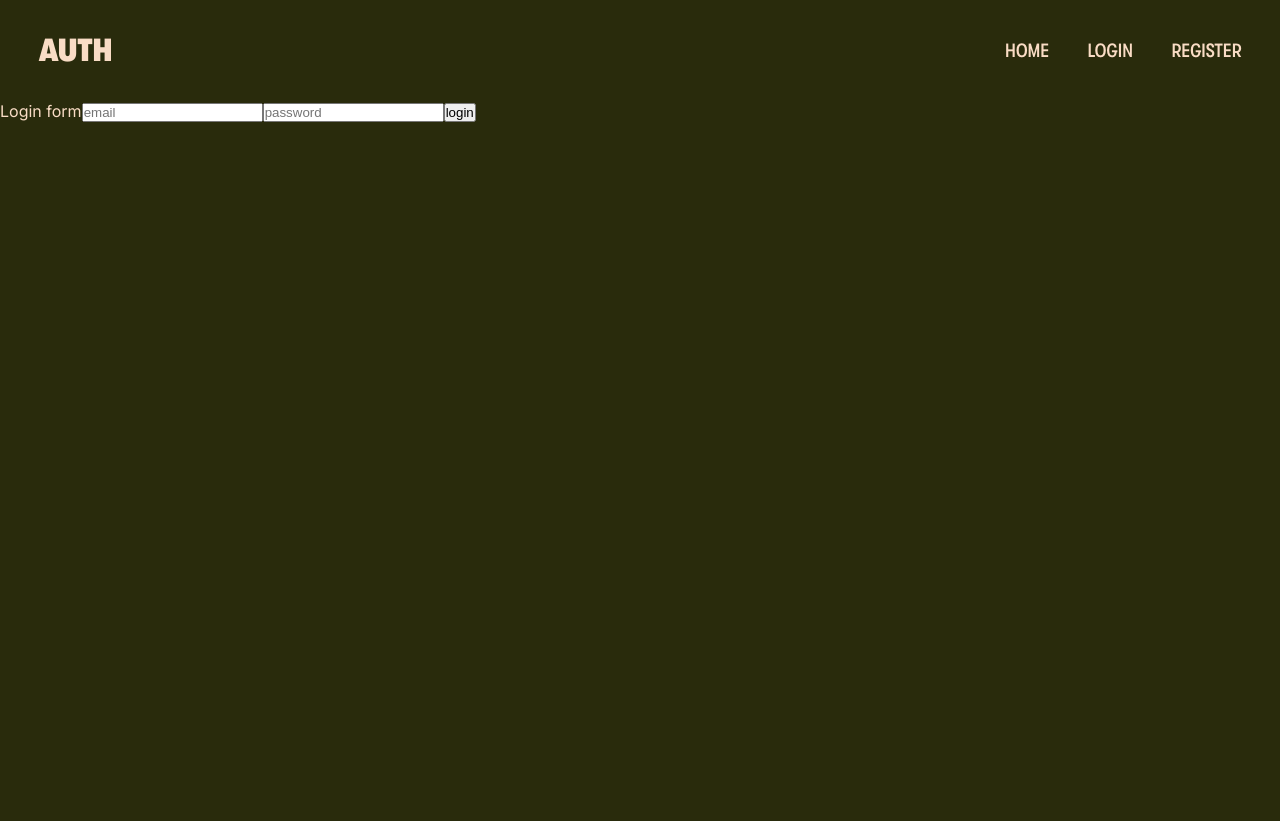
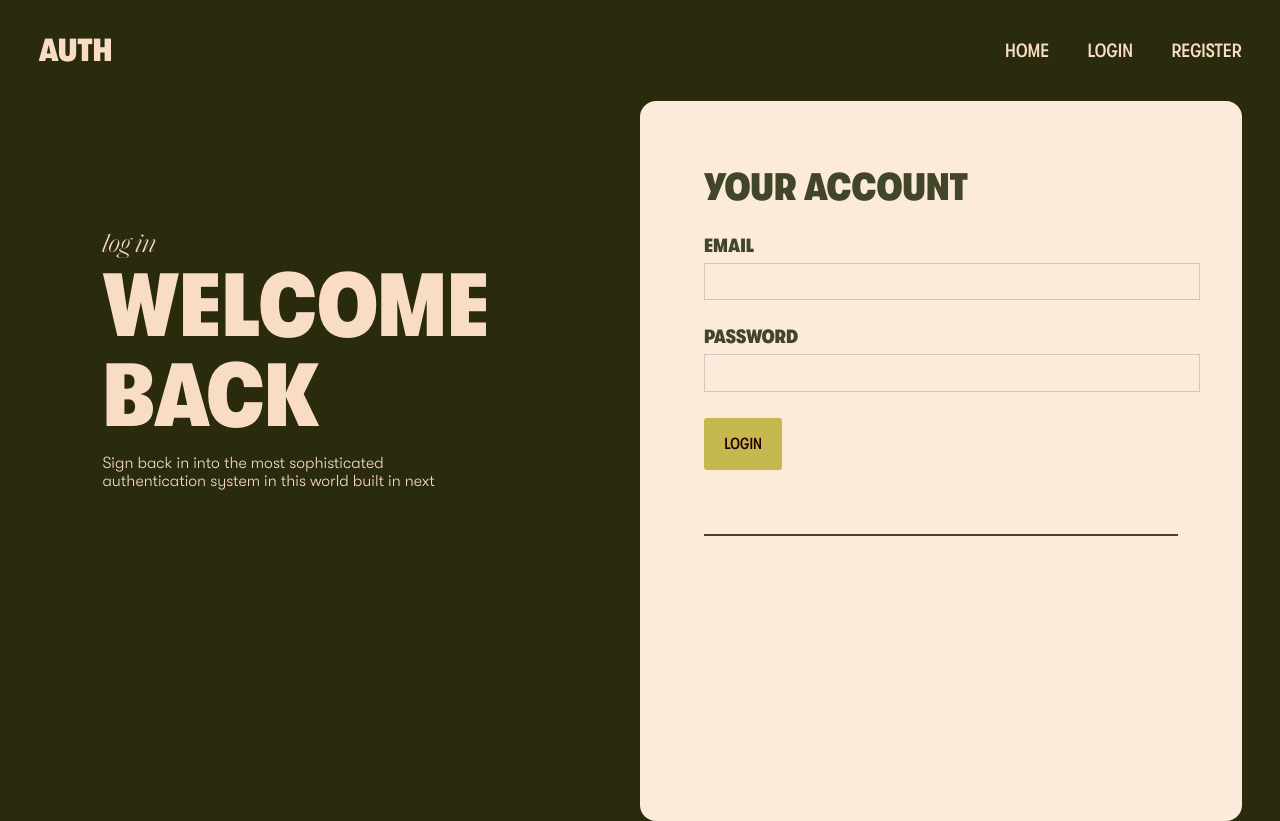
Before and after one commit to PiyushG-dev/nextJS-appwrite-auth, a Next.js app: page /login in a window 1280 px wide. Before the commit the page ends 800 px from the top, so only its background shows below. Built offline with nearby package versions, Linux system fonts and the light colour scheme.

Commit message:
login page ui added

```diff
--- a/src/app/globals.css
+++ b/src/app/globals.css
@@ -25,3 +25,16 @@ body{
   background: #292B0C;
   color: #F9DCC5;
 }
+
+::-webkit-scrollbar {
+  width: 8px;
+}
+
+::-webkit-scrollbar-thumb {
+  background-color: #1c1d2073;
+  border-radius: 10px;
+}
+
+::-webkit-scrollbar-track {
+  background-color: transparent;
+}
--- a/src/app/login/page.jsx
+++ b/src/app/login/page.jsx
@@ -7,24 +7,35 @@ const Login = () => {
   const [password, setPassword] = useState("");
 
   return (
-    <div className={styles.container}>
+    <main className={styles.wrapper}>
+      <div className={styles.left}>
+        <p>log in</p>
+        <h1>Welcome Back</h1>
+        <p>
+          Sign back in into the most sophisticated authentication system in this
+          world built in next
+        </p>
+      </div>
+      <div className={styles.right}>
+        <h2>your account</h2>
         <form>
-        <label>Login form</label>
+          <h3>email</h3>
           <input
             type="email"
-          placeholder="email"
             value={email}
             onChange={(e) => setEmail(e.target.value)}
           />
+          <h3>password</h3>
           <input
             type="password"
-          placeholder="password"
             value={password}
             onChange={(e) => setPassword(e.target.value)}
           />
           <button>login</button>
         </form>
+        <hr />
       </div>
+    </main>
   );
 };
 
--- a/src/app/styles/Home.module.css
+++ b/src/app/styles/Home.module.css
@@ -1,9 +1,10 @@
 .wrapper{
-    padding: 10vw 3vw;
-    min-height: 100vh;
+    padding: 0vw 3vw;
+    min-height: 80vh;
     font-family: wal-black;
-    font-size: 8vw;
+    font-size: 8vmax;
     text-transform: uppercase;
     display: flex;
     justify-content: center;
+    align-items: center;
 }
--- a/src/app/styles/Login.module.css
+++ b/src/app/styles/Login.module.css
@@ -0,0 +1,93 @@
+.wrapper{
+    padding: 0 3vw;
+    min-height: 90vh;
+    display: flex;
+}
+
+.left{
+    width: 50%;
+    padding: 10vw 5vw 0vw 5vw;
+}
+
+.left p:nth-of-type(1){
+    font-family: saol;
+    font-size: 2vmax;
+}
+
+.left h1{
+    font-family: wal-black;
+    text-transform: uppercase;
+    font-size: 7vmax;
+    line-height: 7vmax;
+}
+
+.left p:nth-of-type(2){
+    font-family: wal-light;
+    font-size: 1rem;
+    width: 80%;
+    padding-top: 1vw;
+}
+
+.right{
+    width: 50%;
+    background-color: #FCEADB;
+    padding: 5vw 5vw;
+    border-radius: 1rem;
+}
+
+.right h2{
+    font-family: wal-black;
+    color: #404627;
+    text-transform: uppercase;
+    font-size: 3vmax;
+}
+
+.right form{
+    display: flex;
+    flex-direction: column;
+    align-items: flex-start;
+    padding-top: 2vw;
+}
+
+.right form h3{
+    color: #404627;
+    font-family: wal-black;
+    text-transform: uppercase;
+    font-size: 1.5vmax;
+
+}
+
+.right form input{
+    width: 100%;
+    padding: .8vw .8vw;
+    margin-bottom: 2vw;
+    margin-top: .5vw;
+    font-family: wal-light;
+    font-size: 1vmax;
+    background: transparent;
+    border: 1px solid #00000026;
+}
+
+.right form button{
+    padding: 1rem 1.2rem;
+    font-family: wal-med;
+    font-size: 1rem;
+    cursor: pointer;
+    text-transform: uppercase;
+    background: #C4B84E;
+    color: #250000;
+    border: 1px solid transparent;
+    border-radius: .2rem;
+    transition: all ease .2s;
+}
+
+.right form button:hover{
+    background: transparent;
+    color: #C4B84E;
+    border: 1px solid #C4B84E;
+}
+
+.right hr{
+    border: 1px solid #404627;
+    margin-top: 5vw;
+}
--- a/src/app/styles/Navbar.module.css
+++ b/src/app/styles/Navbar.module.css
@@ -25,5 +25,5 @@
 }
 
 .link:hover{
-    color: #d2d2d2;
+    color: #ffffff;
 }
```
Lines whose indentation alone changed are shown as unchanged.
